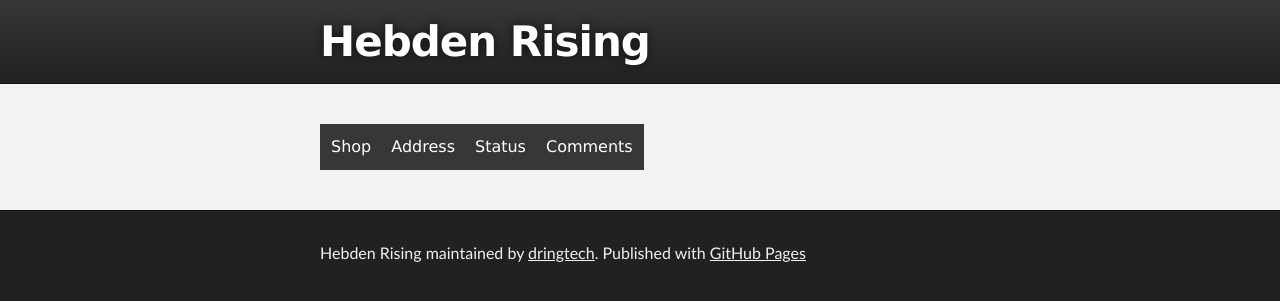
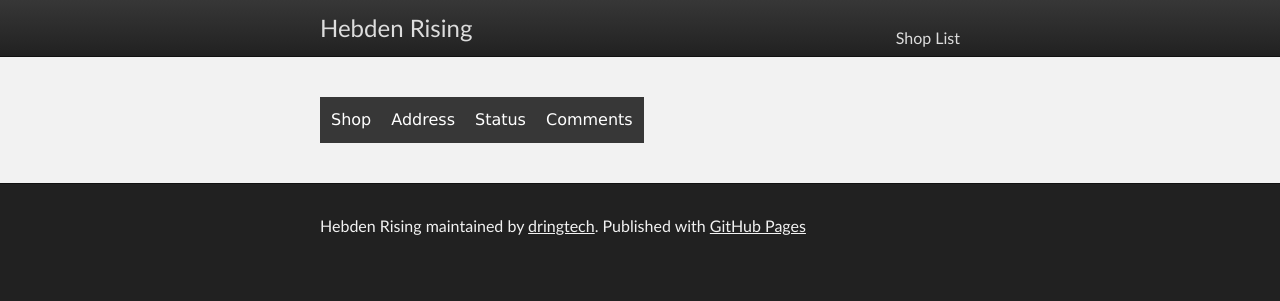
Before and after one commit to dringtech/hebdenrising, a Jekyll site: the page built from shops.html, in a window 1280 px wide. Shown: the top 301 px of the page. Built offline with Jekyll 4.4.1, drawn with Linux system fonts in a browser that asks for light colours.

Commit message:
adding menu

```diff
--- /dev/null
+++ b/_data/nav.yml
@@ -0,0 +1,2 @@
+- title: Shop List
+  href: /shops/
--- a/_includes/header.html
+++ b/_includes/header.html
@@ -1,6 +1,35 @@
 <!-- HEADER -->
 <div id="header_wrap" class="outer">
-    <header class="inner">
-      <h1 id="project_title">{{ site.title }}</h1>
-    </header>
+  <header class="inner">
+    <a class="site-title" href="{{ site.baseurl }}/">{{ site.title }}</a>
+
+    <nav class="site-nav">
+      <a href="#" class="menu-icon">
+        <svg viewBox="0 0 18 15">
+          <path fill="#424242" d="M18,1.484c0,0.82-0.665,1.484-1.484,1.484H1.484C0.665,2.969,0,2.304,0,1.484l0,0C0,0.665,0.665,0,1.484,0 h15.031C17.335,0,18,0.665,18,1.484L18,1.484z"/>
+          <path fill="#424242" d="M18,7.516C18,8.335,17.335,9,16.516,9H1.484C0.665,9,0,8.335,0,7.516l0,0c0-0.82,0.665-1.484,1.484-1.484 h15.031C17.335,6.031,18,6.696,18,7.516L18,7.516z"/>
+          <path fill="#424242" d="M18,13.516C18,14.335,17.335,15,16.516,15H1.484C0.665,15,0,14.335,0,13.516l0,0 c0-0.82,0.665-1.484,1.484-1.484h15.031C17.335,12.031,18,12.696,18,13.516L18,13.516z"/>
+        </svg>
+      </a>
+
+      <div class="trigger">
+        <ul>
+        {% for menuitem in site.data.nav %}
+          <li>
+            <a class="page-link" href="{{ menuitem.href }}">{{ menuitem.title }}</a>
+            {% if menuitem.submenu %}
+              <ul class="submenu">
+                {% for item in menuitem.submenu %}
+                  <li>
+                    <a class="page-link" href="{{ item.href }}">{{ item.title }}</a>
+                  </li>
+                {% endfor %}
+              </ul>
+            {% endif %}
+          </li>
+        {% endfor %}
+        </ul>
+      </div>
+    </nav>
+  </header>
 </div>
--- a/_sass/custom.scss
+++ b/_sass/custom.scss
@@ -16,3 +16,84 @@ html, body { height: 100%; margin: 0; padding: 0; }
 .popup {
   img { width: 120px; }
 }
+
+.site-title {
+  font-size: 24px;
+  color: $text-color;
+  &:visited { color: $text-color;}
+}
+
+.trigger {
+  & > ul {
+    margin: 0;
+    list-style: none;
+    li {
+      margin-right: 0;
+      &:not(:last-child) {
+        margin-right: 20px;
+      }
+      position: relative;
+      .submenu {
+        margin: 0;
+        padding: 5px;
+        list-style: none;
+        background-color: $background-color;
+        border: $brand-color 1px solid;
+        color: $brand-color;
+        display: none;
+        position: absolute;
+        top: 45px;
+        right: 0px;
+        width: 150px;
+        border-radius: 5px;
+        text-align: right;
+        li {
+          margin: 0;
+          line-height: 1;
+          .page-link {
+          }
+        }
+        a {
+          color: inherit;
+          &:visited { color: inherit; }
+        }
+      }
+      &:hover {
+        .submenu {
+          display: inline-block;
+        }
+      }
+    }
+    & > li {
+      display: inline-block;
+    }
+  }
+}
+
+@include media-query($on-palm) {
+  .trigger {
+    color: $brand-color;
+    a {
+      color: inherit;
+      &:visited {
+        color: inherit;
+      }
+    }
+    ul {
+      & > li {
+        display: block;
+      }
+      li {
+        .submenu {
+          font-style: italic;
+          display: block;
+          position: static;
+          border: none;
+        }
+        &:hover .submenu {
+          display: block;
+        }
+      }
+    }
+  }
+}
--- a/_sass/layout.scss
+++ b/_sass/layout.scss
@@ -1,3 +1,66 @@
 #header_wrap .inner {
   padding: 10px 10px 10px 10px;
 }
+
+.site-nav {
+    float: right;
+    line-height: 56px;
+
+    .menu-icon {
+        display: none;
+    }
+
+    .page-link {
+        color: $text-color;
+        line-height: $base-line-height;
+    }
+
+    @include media-query($on-palm) {
+        position: absolute;
+        top: 9px;
+        right: $spacing-unit / 2;
+        background-color: $background-color;
+        border: 1px solid $grey-color-light;
+        border-radius: 5px;
+        text-align: right;
+
+        .menu-icon {
+            display: block;
+            float: right;
+            width: 36px;
+            height: 26px;
+            line-height: 0;
+            padding-top: 10px;
+            text-align: center;
+
+            > svg {
+                width: 18px;
+                height: 15px;
+
+                path {
+                    fill: $grey-color-dark;
+                }
+            }
+        }
+
+        .trigger {
+            clear: both;
+            display: none;
+        }
+
+        &:hover .trigger {
+            display: block;
+            padding-bottom: 5px;
+        }
+
+        .page-link {
+            display: block;
+            padding: 5px 10px;
+
+            &:not(:last-child) {
+                margin-right: 0;
+            }
+            margin-left: 20px;
+        }
+    }
+}
--- a/css/main.scss
+++ b/css/main.scss
@@ -32,6 +32,33 @@ footer, header, hgroup, menu, nav, section {
   display: block;
 }
 
+$text-color: gray;
+$base-font-family: "Helvetica Neue", Helvetica, Arial, sans-serif;
+$base-font-size:   16px;
+$base-font-weight: 400;
+$small-font-size:  $base-font-size * 0.875;
+$base-line-height: 1.5;
+$spacing-unit:     30px;
+
+$text-color:       #ddd;
+$background-color: #111;
+$brand-color:      #2a7ae2;
+
+$grey-color:       #828282;
+$grey-color-light: lighten($grey-color, 40%);
+$grey-color-dark:  darken($grey-color, 25%);
+
+// Width of the content area
+$content-width:    800px;
+
+$on-palm:          600px;
+$on-laptop:        800px;
+@mixin media-query($device) {
+    @media screen and (max-width: $device) {
+        @content;
+    }
+}
+
 @import
         "github",
         "layout",
```
